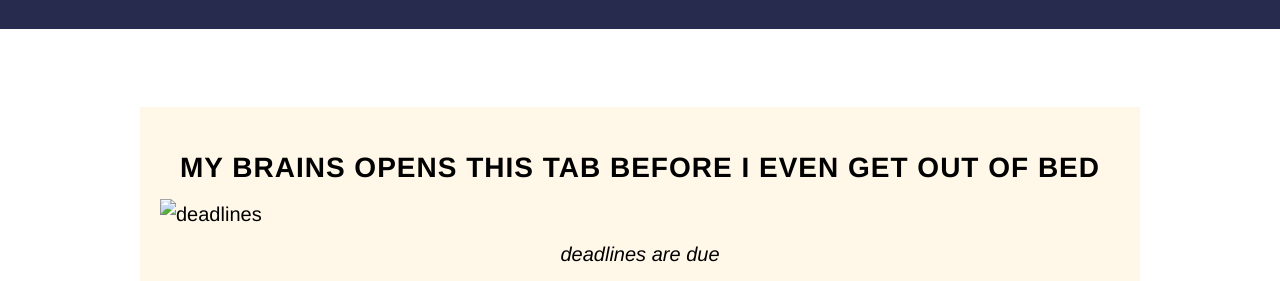
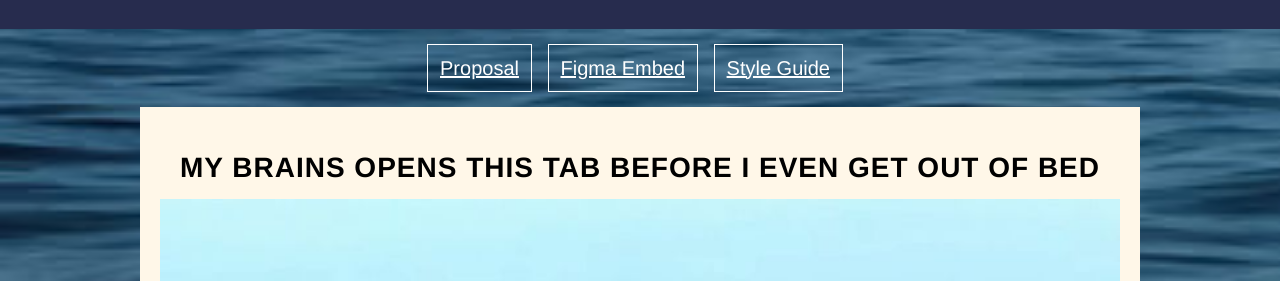
Before and after one commit to AnhHaaa/your-brain-has-too-many-tabs, a plain HTML site: page index.html in a window 1280 px wide. Shown: the part 244-525 px from the top of the page. Drawn offline with Linux system fonts and the light colour scheme.

Commit message:
Add files via upload

```diff
--- a/index.html
+++ b/index.html
@@ -21,7 +21,7 @@
         <article>
             <h2>My Brains Opens This Tab Before I Even Get Out Of Bed</h2>
             <figure>
-                <img src="images/Thoughts.jpg" alt="deadlines">
+                <img src="Thoughts.jpg" alt="deadlines">
                 <figcaption>deadlines are due</figcaption>
             </figure>
             <h3>Project Overview</h3>
--- a/style.css
+++ b/style.css
@@ -7,7 +7,7 @@
   font-family: 'Franklin Gothic Medium', 'Arial Narrow', Arial, sans-serif;
   font-size: 20px;
   line-height: 1.5;
-  background-image: url(images/BG.jpg);
+  background-image: url(BG.jpg);
   background-repeat: no-repeat;
   background-size: cover;
   color: #000000;
```
Also changed, not shown: stylegiude.html (+1 -1 lines).
